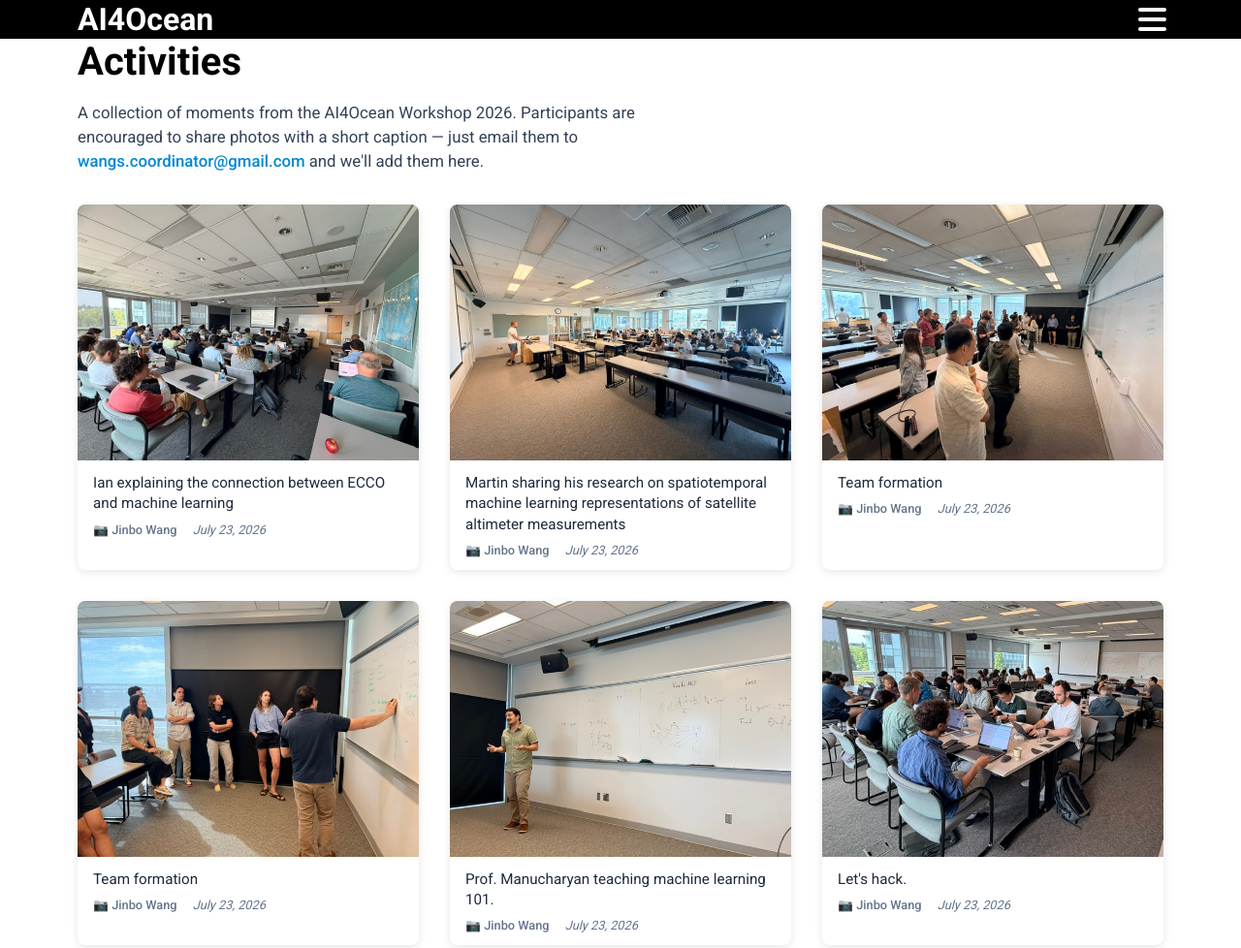
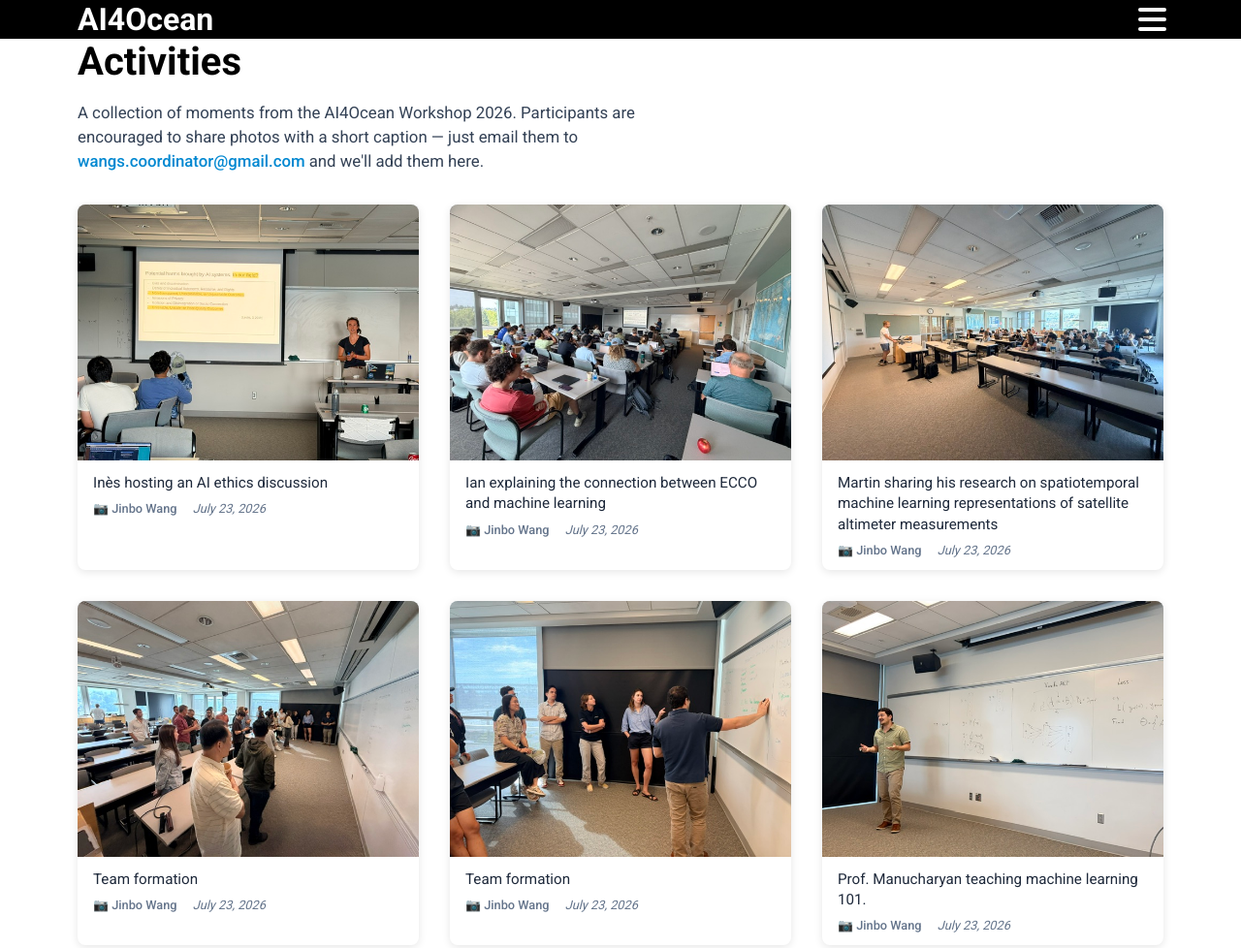
Before and after one commit to AI-for-Ocean/workshop2026, an Astro site: page /workshop2026/activities in a window 1280 px wide. Shown: the top 978 px of the page at 97% size. Built offline with nearby package versions, Linux system fonts and the light colour scheme; Astro itself is replaced by a stand-in of ours.

Commit message:
Add gallery photo: Inès hosting an AI ethics discussion

```diff
--- a/src/components/Activities.astro
+++ b/src/components/Activities.astro
@@ -18,6 +18,7 @@ import teamFormation2 from "../assets/gallery/team-formation-2.jpg";
 import teamFormation3 from "../assets/gallery/team-formation-3.jpg";
 import ianExplainingEccoMl from "../assets/gallery/ian-explaining-ecco-ml.jpg";
 import martinSpatiotemporalMlAltimeter from "../assets/gallery/martin-spatiotemporal-ml-altimeter.jpg";
+import inesHostingAiEthicsDiscussion from "../assets/gallery/ines-hosting-ai-ethics-discussion.jpg";
 
 const galleryImages: Record<string, ImageMetadata> = {
   "sample-workshop-photo.png": sampleWorkshopPhoto,
@@ -32,6 +33,7 @@ const galleryImages: Record<string, ImageMetadata> = {
   "team-formation-3.jpg": teamFormation3,
   "ian-explaining-ecco-ml.jpg": ianExplainingEccoMl,
   "martin-spatiotemporal-ml-altimeter.jpg": martinSpatiotemporalMlAltimeter,
+  "ines-hosting-ai-ethics-discussion.jpg": inesHostingAiEthicsDiscussion,
 };
 
 const sortedGallery = [...galleryData].sort(
--- a/src/data/gallery.json
+++ b/src/data/gallery.json
@@ -1,4 +1,10 @@
 [
+  {
+    "image": "ines-hosting-ai-ethics-discussion.jpg",
+    "caption": "Inès hosting an AI ethics discussion",
+    "submitter": "Jinbo Wang",
+    "date": "2026-07-23"
+  },
   {
     "image": "ian-explaining-ecco-ml.jpg",
     "caption": "Ian explaining the connection between ECCO and machine learning",
```
Also changed, not shown: src/assets/gallery/ines-hosting-ai-ethics-discussion.jpg (added).
